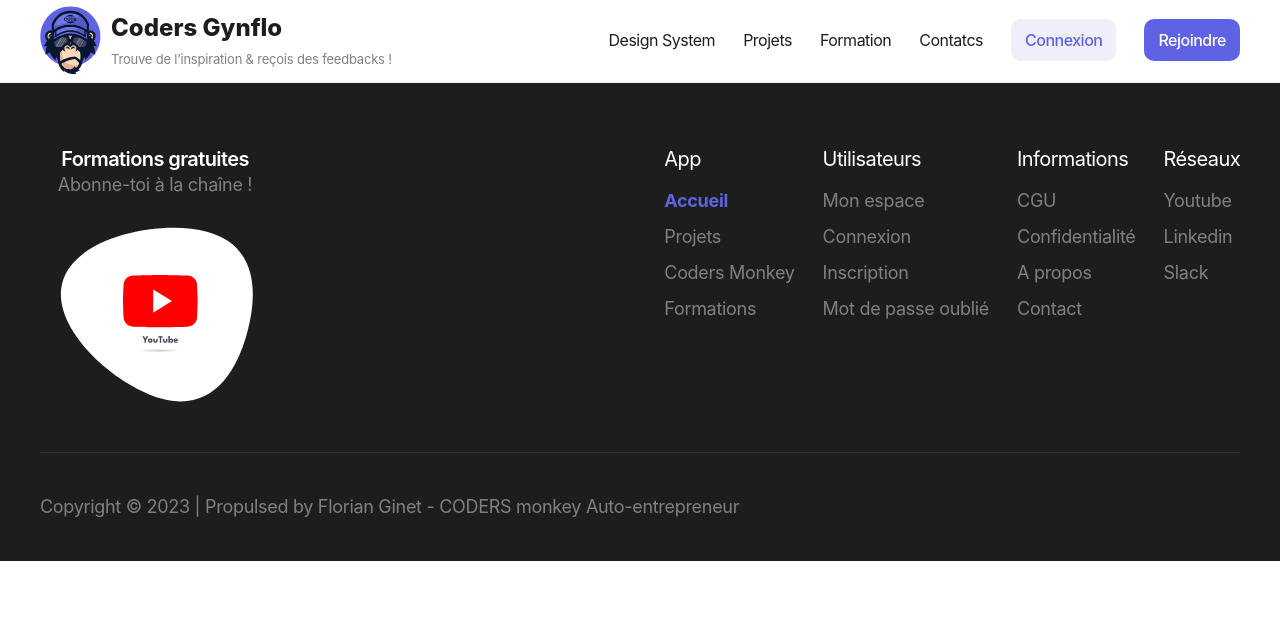
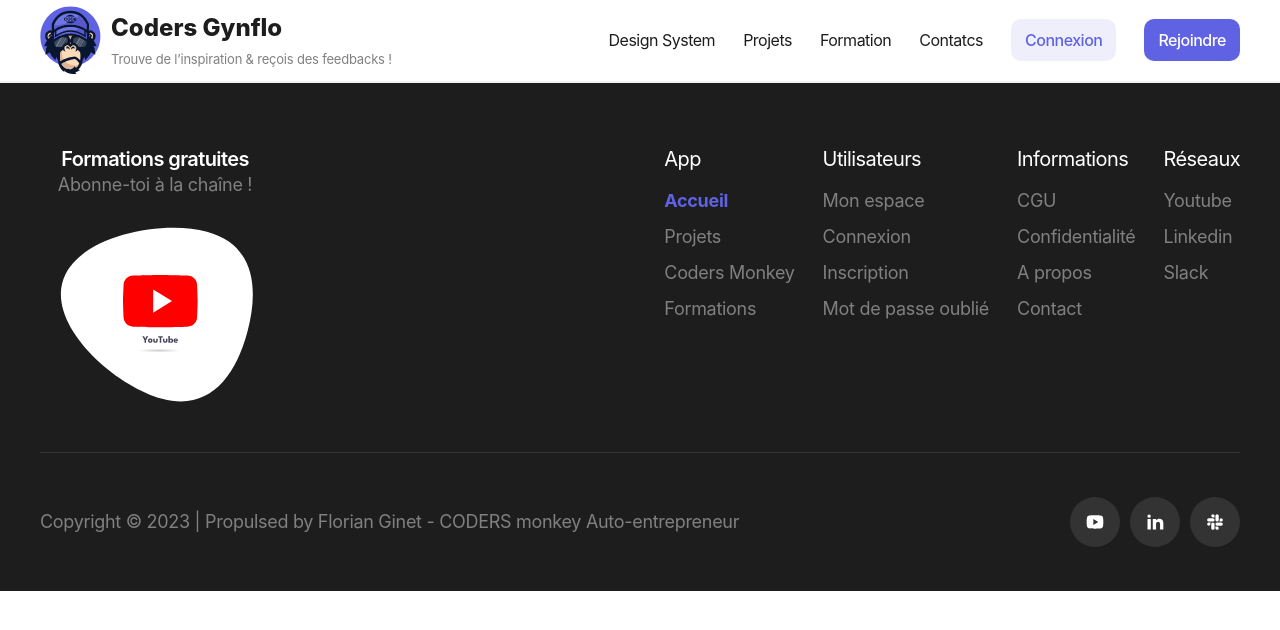
Before and after one commit to gynflo/monkey, a Next.js app: page / in a window 1280 px wide. Shown: the top 630 px of the page. Built offline with nearby package versions, Linux system fonts and the light colour scheme.

Commit message:
Refactoring button

```diff
--- a/src/types/app_links.tsx
+++ b/src/types/app_links.tsx
@@ -1,9 +1,11 @@
 import { LinkType } from "@/lib";
+import { IconType } from "react-icons";
 
 export interface AppLink {
   label: string;
   baseUrl: string;
   typeLink: LinkType;
+  icon?: IconType;
 }
 
 export interface FooterLinks {
--- a/src/types/iconProps.tsx
+++ b/src/types/iconProps.tsx
@@ -1,3 +1,5 @@
+import { IconType } from "react-icons";
+
 export interface IconProps {
-    icon: React.ElementType
+  icon: IconType;
 }
--- a/src/ui/components/Navigation/Footer.tsx
+++ b/src/ui/components/Navigation/Footer.tsx
@@ -1,14 +1,13 @@
 import { v4 as uuidv4 } from "uuid";
 
 import { Typography } from "@/ui/design-system";
+import Image from "next/image";
 import { Container } from "../Container/container";
-import Image from "next/image";
-
 import { footerLinks } from "@/ui/components/Navigation/app_links";
+import { SocialNetworksButtons } from "./Social_networks_button";
+import { linkTypes } from "@/lib";
+import { FooterLinks } from "@/types";
 import { ActiveLink } from "./Active-link";
-import { FooterLinks } from "@/types";
-
-import { linkTypes } from "@/lib";
 
 interface Props {}
 export function FooterComponent({}: Props) {
@@ -52,7 +51,9 @@ export function FooterComponent({}: Props) {
               Propulsed by Florian Ginet - CODERS monkey Auto-entrepreneur
             </a>
           </Typography>
-          <div className=""></div>
+          <div className="">
+            <SocialNetworksButtons theme="gray" />
+          </div>
         </div>
       </Container>
     </footer>
@@ -64,7 +65,7 @@ interface FooterLinkProps {
   data: FooterLinks;
 }
 
-function FooterLink({ data }: FooterLinkProps) {
+export function FooterLink({ data }: FooterLinkProps) {
   const footerComponentList = data.links.map((objElement) => (
     <div key={uuidv4()}>
       {objElement.typeLink === linkTypes.INTERNAL && (
--- /dev/null
+++ b/src/ui/components/Navigation/Social_networks_button.tsx
@@ -0,0 +1,30 @@
+import { Button } from "@/ui/design-system";
+import { footerSocialNetworkList } from "./app_links";
+import { v4 as uuidv4 } from "uuid";
+import clsx from "clsx";
+import { RiQuestionMark } from "react-icons/ri";
+
+interface Props {
+  theme?: "gray" | "accent" | "secondary";
+  className?: string;
+}
+
+export function SocialNetworksButtons({ className, theme = "accent" }: Props) {
+  const iconButtonList = footerSocialNetworkList.map((elmt) => (
+    <Button
+      key={uuidv4()}
+      variant="ico"
+      iconTheme={theme}
+      icon={{ icon: elmt.icon ? elmt.icon : RiQuestionMark }}
+      baseUrl={elmt.baseUrl}
+      linkType={elmt.typeLink}
+
+    />
+  ));
+
+  return (
+    <div className={clsx(className, "flex items-center gap-2.5")}>
+      {iconButtonList}
+    </div>
+  );
+}
--- a/src/ui/components/Navigation/app_links.tsx
+++ b/src/ui/components/Navigation/app_links.tsx
@@ -1,7 +1,12 @@
 import { AppLink, FooterLinks } from "@/types";
 import { linkTypes } from "@/lib";
+import {
+  RiSlackFill,
+  RiYoutubeFill,
+  RiLinkedinFill,
+} from "react-icons/ri";
 
- const footerAppList: AppLink[] = [
+const footerAppList: AppLink[] = [
   {
     label: "Accueil",
     baseUrl: "/",
@@ -24,7 +29,7 @@ import { linkTypes } from "@/lib";
   },
 ];
 
- const footerUsersList: AppLink[] = [
+const footerUsersList: AppLink[] = [
   {
     label: "Mon espace",
     baseUrl: "/#",
@@ -47,7 +52,7 @@ import { linkTypes } from "@/lib";
   },
 ];
 
- const footerInfoList: AppLink[] = [
+const footerInfoList: AppLink[] = [
   {
     label: "CGU",
     baseUrl: "/#",
@@ -70,21 +75,24 @@ import { linkTypes } from "@/lib";
   },
 ];
 
- const footerSocialNetworkList: AppLink[] = [
+export const footerSocialNetworkList: AppLink[] = [
   {
     label: "Youtube",
     baseUrl: "https://youtube.com",
     typeLink: linkTypes.EXTERNAL,
+    icon: RiYoutubeFill,
   },
   {
     label: "Linkedin",
     baseUrl: "https://linkedin.com",
     typeLink: linkTypes.EXTERNAL,
+    icon: RiLinkedinFill,
   },
   {
     label: "Slack",
     baseUrl: "/http://slack.com",
     typeLink: linkTypes.EXTERNAL,
+    icon: RiSlackFill,
   },
 ];
 
--- a/src/ui/design-system/Button/Button.tsx
+++ b/src/ui/design-system/Button/Button.tsx
@@ -1,6 +1,8 @@
 import { IconProps } from "@/types/iconProps";
 import { clsx } from "clsx";
 import { Spinner } from "@/ui/design-system";
+import { LinkType, linkTypes } from "@/lib";
+import Link from "next/link";
 
 interface Props {
   size?: "small" | "medium" | "large";
@@ -11,10 +13,13 @@ interface Props {
   disabled?: Boolean;
   isLoading?: Boolean;
   children?: React.ReactNode;
+  baseUrl?: string;
+  linkType?: LinkType;
+  action?: Function;
 }
 
 /**
-  * // Params par default
+ * Params par default
  * @param variant "accent"
  * @param size "medium"
  */
@@ -27,6 +32,9 @@ export const Button = ({
   disabled,
   isLoading,
   children,
+  baseUrl,
+  linkType = "internal",
+  action = () => {},
 }: Props) => {
   let variantStyles,
     sizeStyles: string,
@@ -56,7 +64,7 @@ export const Button = ({
         variantStyles =
           "bg-primary-200 hover:bg-primary-300/50 text-primary rounded-full";
       } else {
-        variantStyles = "bg-gray-700 hover:bg-gray-600 text-white rounded-full";
+        variantStyles = "bg-gray-800 hover:bg-gray-700 text-white rounded-full";
       }
       break;
   }
@@ -88,14 +96,14 @@ export const Button = ({
       break;
   }
 
-  return (
+  function handleClick() {
+    if (action) {
+      action();
+    }
+  }
+
+  const buttonContent = (
     <>
-      <button
-        type="button"
-        className={clsx(variantStyles, sizeStyles, "relative animate")}
-        onClick={() => console.log("Click")}
-        disabled={disabled ? true : false}
-      >
       {isLoading && (
         <div className="absolute inset-0 flex items-center justify-center cursor-wait">
           {" "}
@@ -127,7 +135,33 @@ export const Button = ({
           </div>
         )}
       </div>
+    </>
+  );
+
+  const buttonElement = (
+    <>
+      <button
+        type="button"
+        className={clsx(variantStyles, sizeStyles, "relative animate")}
+        onClick={handleClick}
+        disabled={disabled ? true : false}
+      >
+        {buttonContent}
       </button>
     </>
   );
+
+  if (baseUrl) {
+    if (linkType === linkTypes.EXTERNAL) {
+      return (
+        <a href={baseUrl} target="_blank">
+          {buttonElement}
+        </a>
+      );
+    } else {
+      return <Link href={baseUrl}>{buttonElement}</Link>
+    }
+  }
+
+  return <>{buttonElement}</>;
 };
```
Lines whose indentation alone changed are shown as unchanged.
